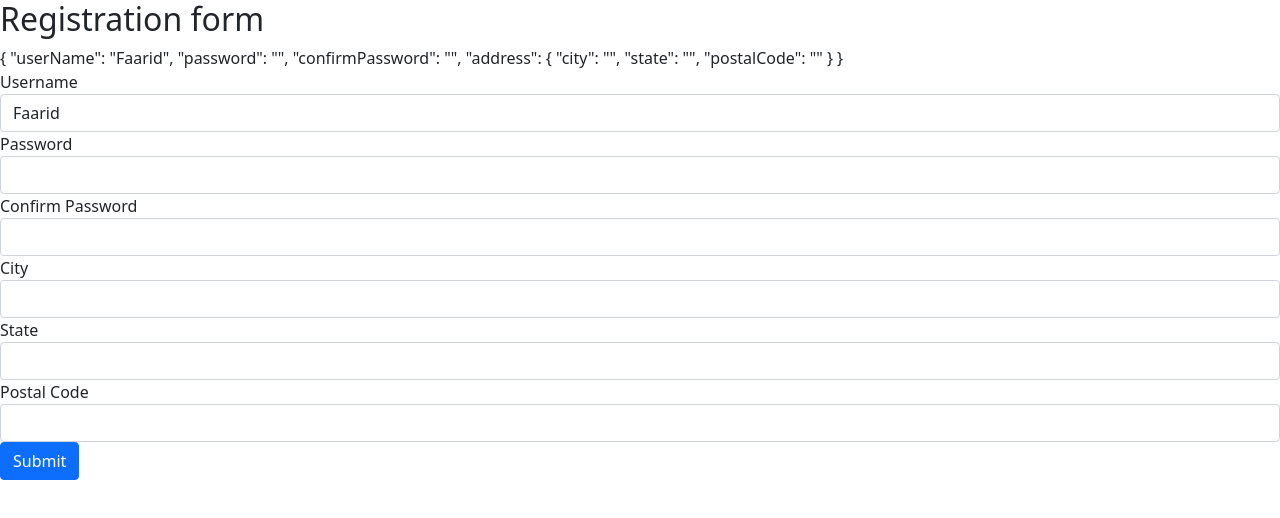
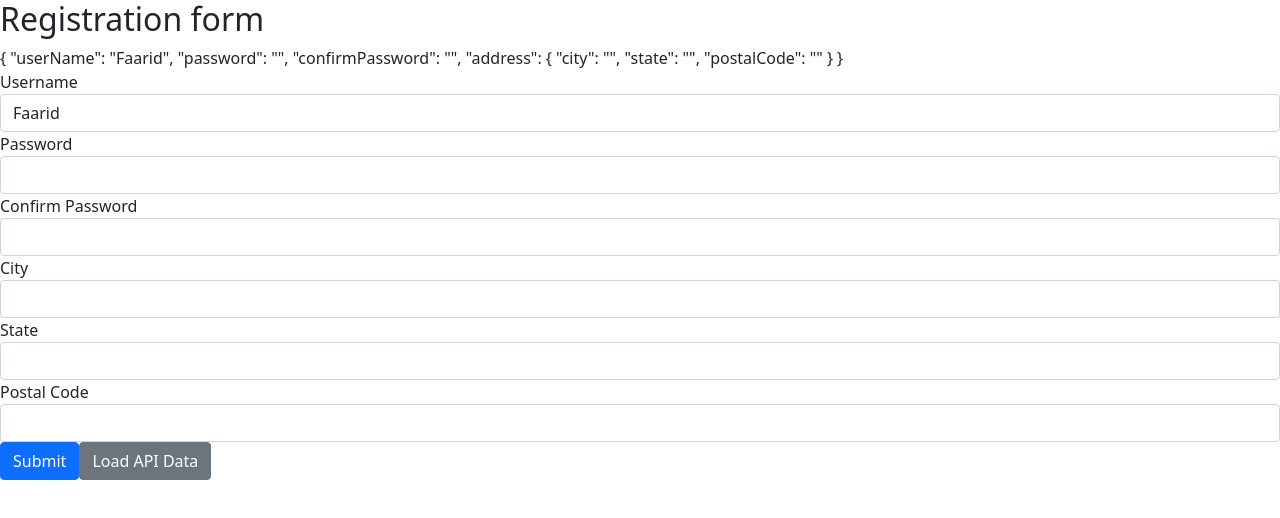
Before and after one commit to FaaridMuhammadEmad/Reactive-Forms, an Angular app: page / in a window 1280 px wide. Shown: the top 518 px of the page. Built offline with nearby package versions, Linux system fonts and the light colour scheme.

Commit message:
Managing Control Values

```diff
--- a/src/app/app.component.html
+++ b/src/app/app.component.html
@@ -36,6 +36,7 @@
     </div>
 
     <button type="submit" class="btn btn-primary">Submit</button>
+    <button type="submit" class="btn btn-secondary ml-4" (click)="loadApiData()">Load API Data</button>
 
   </form>
 </div>
--- a/src/app/app.component.ts
+++ b/src/app/app.component.ts
@@ -19,4 +19,18 @@ export class AppComponent {
 
     })
   });
+
+  loadApiData(){
+    //accepts the formgroup type data
+    this.registrationForm.setValue({
+      userName:'Faarid Emad',
+      password:'test',
+      confirmPassword:'test',
+      address:{
+        city:'Karachi',
+        state:'Sindh',
+        postalCode:'7500'
+      }
+    });
+  }
 }
```
